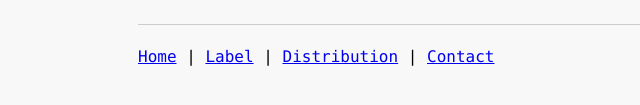
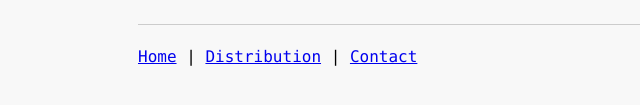
Before and after one commit to jaim1n/daunofr.harmfulsound.com, a plain HTML site: page index.html in a window 1280 px wide. Shown: the part 1217-1322 px from the top of the page, without its empty margins (52-692 px from the left). Drawn offline with Linux system fonts and the light colour scheme.

Commit message:
Update navigation links in index.html
Removed 'Label' link from navigation in index.html.

```diff
--- a/index.html
+++ b/index.html
@@ -30,7 +30,7 @@ Audiomack: <a href="http://audiomack.com/daunofr" target="_blank">daunofr</a>
 
 <hr>
 
-<p><a href="https://harmfulsound.com">Home</a> | <a href="https://harmfulsound.com/label">Label</a> | <a href="https://harmfulsound.com/distribution/">Distribution</a> | <a href="https://harmfulsound.com/contact">Contact</a></p>
+<p><a href="https://harmfulsound.com">Home</a> | <a href="https://harmfulsound.com/distribution/">Distribution</a> | <a href="https://harmfulsound.com/contact">Contact</a></p>
 
 </body>
 </html>
```
